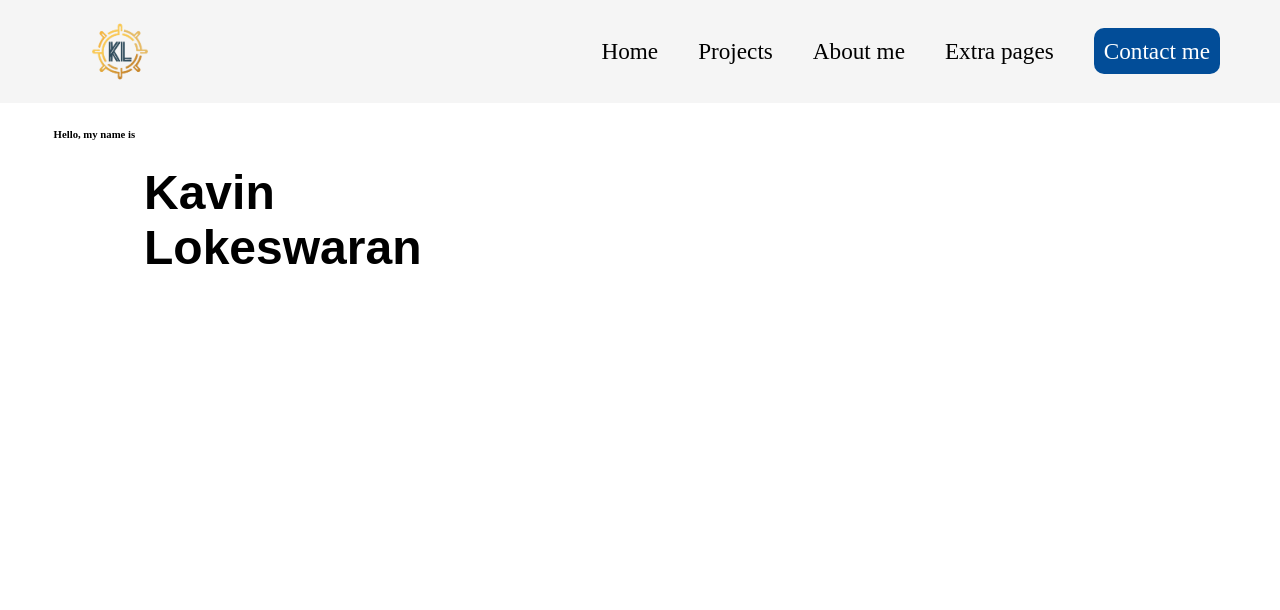
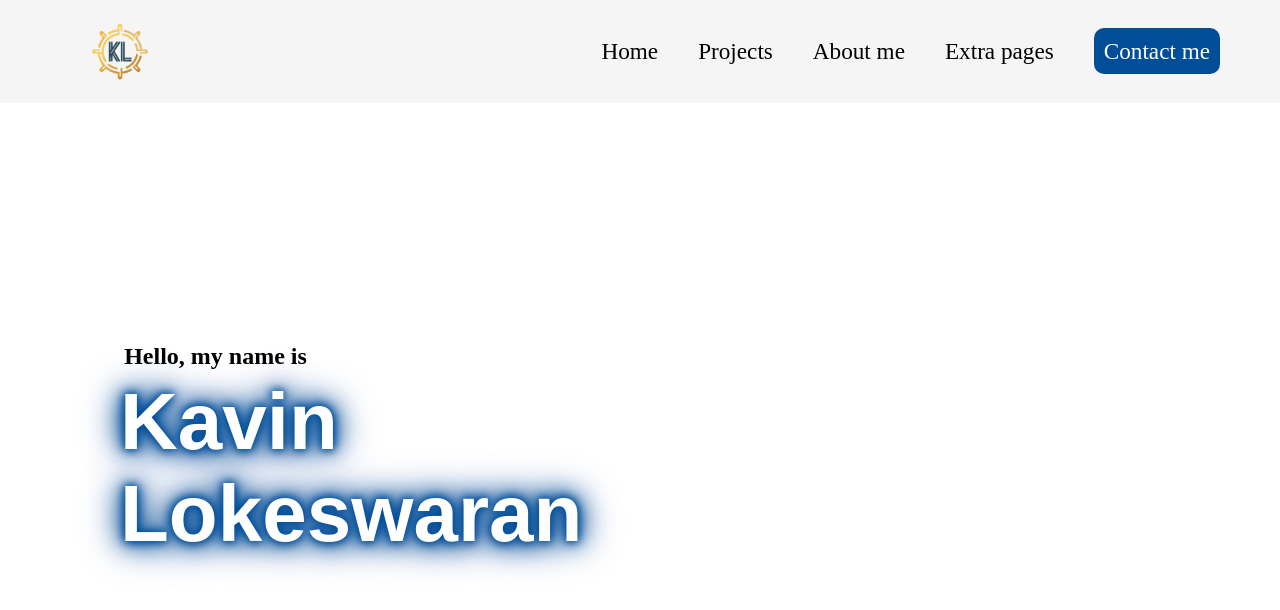
Before and after one commit to KavanKake/Kavin-portfolio, a SvelteKit app in the folder my-app/: page / in a window 1280 px wide. Shown: the top 610 px of the page. Built offline with nearby package versions, Linux system fonts and the light colour scheme; a web font is replaced by a local one.

Commit message:
Update +page.svelte

```diff
--- a/my-app/src/routes/+page.svelte
+++ b/my-app/src/routes/+page.svelte
@@ -1,5 +1,5 @@
+<div class="space"></div>
 <h6 class="hello">Hello, my name is</h6>
-
 <h1 class="myname">Kavin</h1>
 <h1 class="myname">Lokeswaran</h1>
 
@@ -8,31 +8,34 @@
 
 
 <style>
+    .space{
+        height: 15em;
+    }
+
     .hello{
         text-align: left;
-        margin-left: 5em;
-        font-family: coolvetica;
+        color: black;
+        font-family: "coolvetica";
+        font-size: 1.5em;
+        margin-bottom: 0.25em;
+        margin-top: 0em;
+        margin-left: 5.175em;
 
     }
 
     .myname{
         text-align: left;
-
-        margin-left: 3em;
-        color: black;
-        /* text-shadow: 0px 0px 10px #024D98,
+        color: white;
+        text-shadow: 0px 0px 10px #024D98,
                     0px 0px 10px #024D98,
                     0px 0px 20px #024D98,
                     0px 0px 30px #024D98,
-                    0px 0px 40px #024D98; */
+                    0px 0px 40px #024D98;
         font-family: "industry-inc-stencil", sans-serif;
         font-weight: 750;
-        font-size: 3em;
+        font-size: 5em;
         margin-bottom: 0em;
         margin-top: 0em;
-
-
-
-
+        margin-left: 1.5em;
     }
 </style>
```
